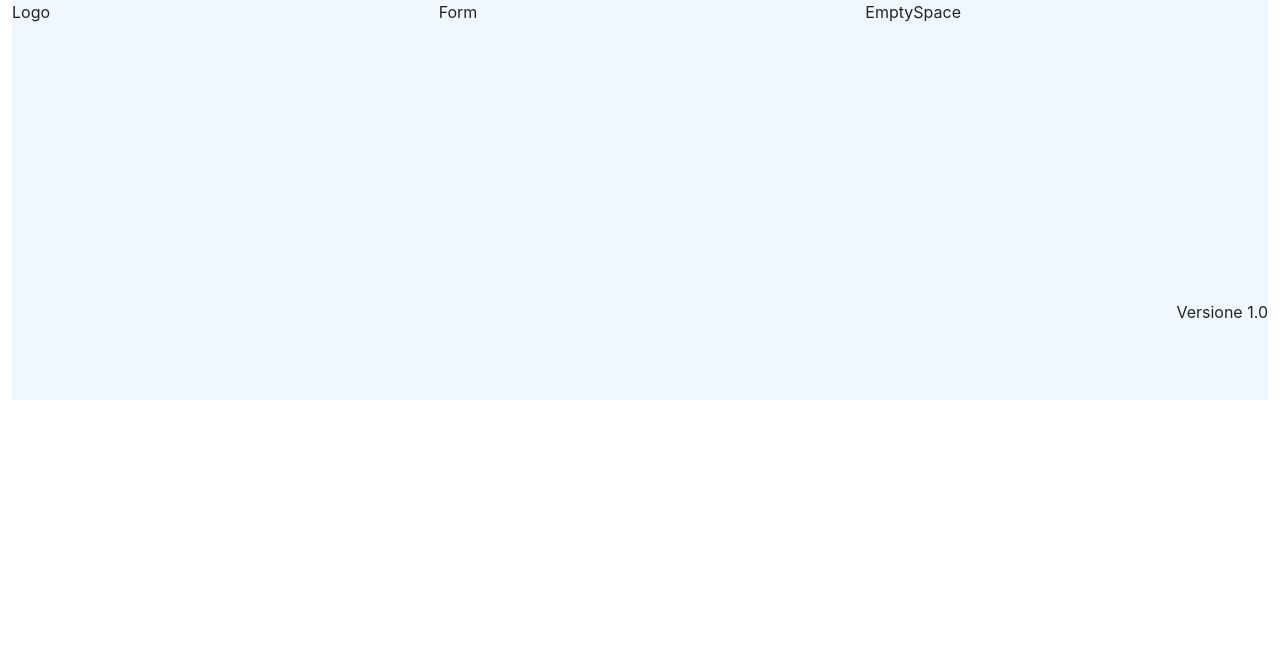
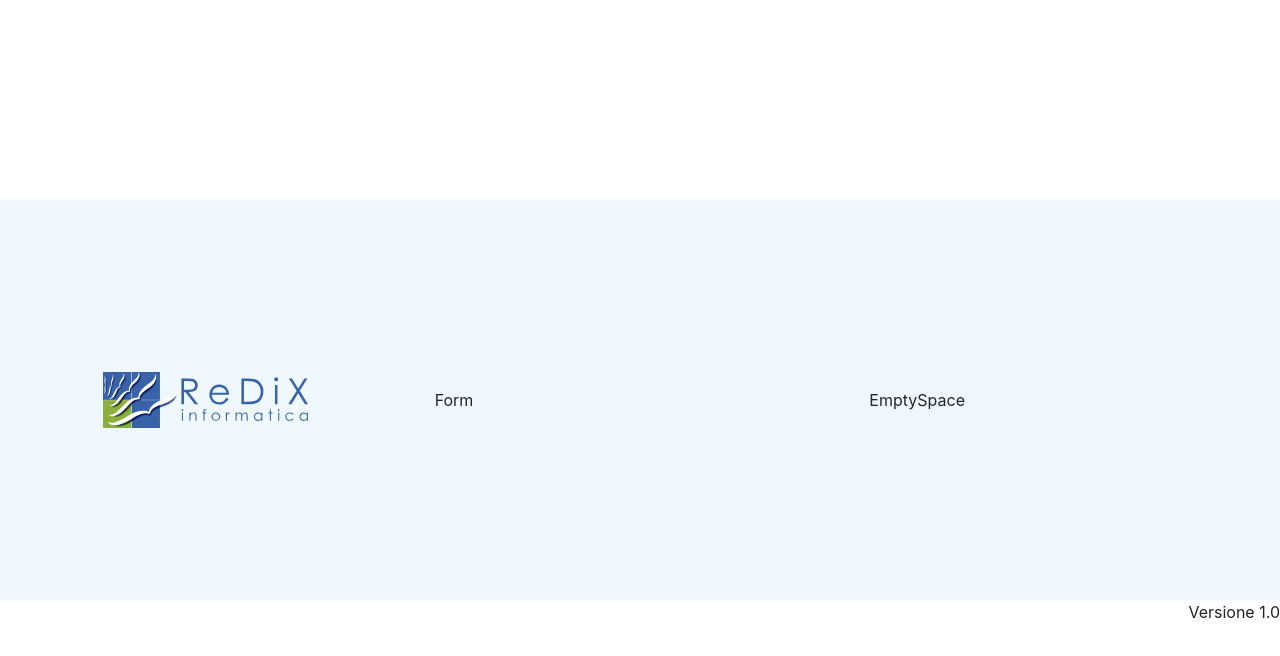
Before and after one commit to NelloMAN/redix-mr, a React (Create React App) app: page / in a window 1280 px wide. Shown: the top 656 px of the page. Built offline with nearby package versions, Linux system fonts and the light colour scheme.

Commit message:
- Logo redix

```diff
--- a/src/LoginPanel.js
+++ b/src/LoginPanel.js
@@ -1,14 +1,15 @@
 /*import logo from './logo.svg';
 import './App.css';*/
 import './LoginPanel.css';
+import logo_redix from './img/logo_redix.svg';
 
 function LoginPanel() {
   return (
-    <div className="container-fluid" style={{"height":"100vh"}}>
-        <div className="LoginPanel h-50">
-            <div className="row h-75">
-                <div className="col-sm-4">
-                    Logo
+    <div className="container-fluid d-flex align-items-center justify-content-center w-100 p-0" style={{"height":"100vh"}}>
+        <div className="LoginPanel h-50 w-100 p-0">
+            <div className="row h-100 d-flex align-items-center">
+                <div className="col-sm-4 d-flex align-items-center justify-content-center">
+                    <img src={logo_redix} className='img-fluid w-50 h-auto'></img>
                 </div>
                 <div className="col-sm-4">
                     Form
@@ -18,8 +19,8 @@ function LoginPanel() {
                 </div>
             </div>
             <div className="row">
-                <div className="col-sm-12 h-25">
-                    <p className="text-end">Versione 1.0</p>
+                <div className="col-sm-12">
+                    <p className="text-end m-0">Versione 1.0</p>
                 </div>
             </div>
         </div>
```
Also changed, not shown: src/img/logo_redix.svg (added).
